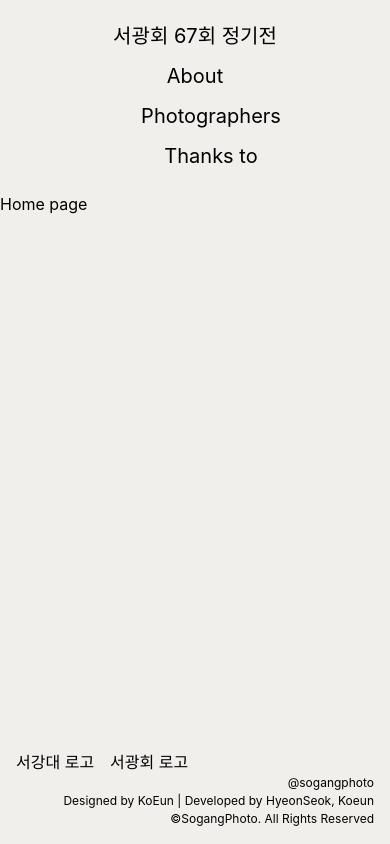
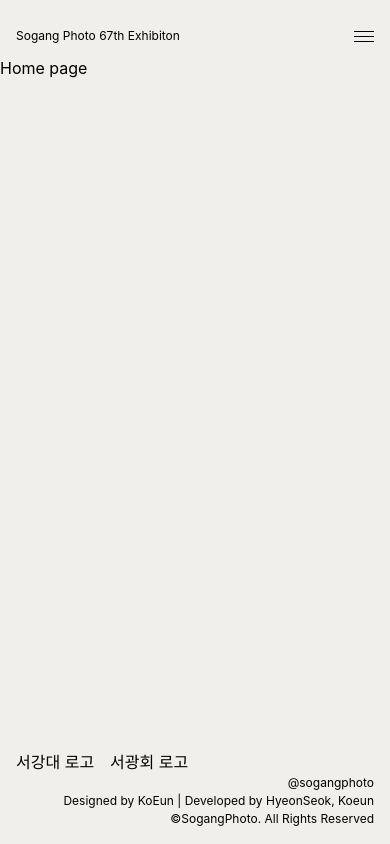
Before and after one commit to Sogangphoto/67th-regular-archive, a React (Create React App) app: page / in a window 390 px wide. Built offline with nearby package versions, Linux system fonts and the light colour scheme.

Commit message:
add: mobile version header

```diff
--- a/src/component/Navigation.tsx
+++ b/src/component/Navigation.tsx
@@ -1,22 +1,30 @@
-import { useCallback, useEffect } from "react";
+import { useCallback, useEffect, useState } from "react";
 import { Link, useLocation } from "react-router-dom";
 import styled from "styled-components";
 import cn from "classnames";
+import { ReactComponent as HamburgerIcon } from "../assets/hamburger_icon.svg";
+import { ReactComponent as XIcon } from "../assets/x_icon.svg";
 
-const StyledLink = styled(Link)<{ isCurrentPage?: boolean }>`
+const StyledLink = styled(Link)<{
+  isCurrentPage?: boolean;
+  isMobile?: boolean;
+}>`
   display: block;
-
-  font-size: 20px;
   height: 40px;
   line-height: 40px;
 
-  text-align: center;
   box-sizing: border-box;
 
   ${(p) => (p.isCurrentPage ? "border-bottom: 3px dashed;" : "")}
+  ${(p) =>
+    p.isMobile
+      ? "border-bottom: 3px dashed; height: 72px; padding-left: 30px; line-height: 80px"
+      : ""}
 `;
 const Navigation = () => {
   const location = useLocation();
+
+  const [isOpen, setIsOpen] = useState(false);
 
   const isCurrentPage = useCallback(
     (pathname: string) => {
@@ -37,12 +45,24 @@ const Navigation = () => {
   }, [location]);
 
   return (
+    <>
       <div
         id="navigation"
-      className={cn("xl:flex", "xl:justify-between", "w-full", "px-8", "py-4")}
+        className={cn(
+          "hidden",
+          "xl:flex",
+          "justify-between",
+          "w-full",
+          "px-8",
+          "py-4",
+          "text-xl",
+          "text-center",
+        )}
       >
-      <StyledLink to={to("/")}>서광회 67회 정기전</StyledLink>
-      <div className="space-x-8 xl:flex">
+        <StyledLink to={to("/")} className="text-xl">
+          서광회 67회 정기전
+        </StyledLink>
+        <div className="flex space-x-8">
           <StyledLink isCurrentPage={isCurrentPage("about")} to={to("about")}>
             About
           </StyledLink>
@@ -65,6 +85,70 @@ const Navigation = () => {
           </StyledLink>
         </div>
       </div>
+
+      <div
+        id="navigation"
+        className={cn(
+          "flex",
+          "xl:hidden",
+          "flex-col",
+          "text-[32px]",
+          "pt-4",
+          "justify-between",
+          isOpen ? ["h-screen ", "w-screen", "fixed", "left-0", "top-0"] : "",
+          "bg-[#F1EFEB]",
+        )}
+      >
+        <div className="mx-4 flex items-center justify-between">
+          <StyledLink to={to("/")} className="text-xs">
+            Sogang Photo 67th Exhibiton
+          </StyledLink>
+          <div onClick={() => setIsOpen(!isOpen)}>
+            {isOpen ? <XIcon /> : <HamburgerIcon />}
+          </div>
+        </div>
+
+        <div
+          className={cn(
+            "flex-col text-left transition",
+            isOpen ? "flex" : "hidden",
+          )}
+        >
+          <StyledLink
+            isMobile={true}
+            isCurrentPage={isCurrentPage("about")}
+            to={to("about")}
+          >
+            About
+          </StyledLink>
+          {location.hash === "#archive" && (
+            <StyledLink
+              isMobile={true}
+              isCurrentPage={isCurrentPage("archive")}
+              to={to("archive")}
+            >
+              Archive
+            </StyledLink>
+          )}
+          <StyledLink
+            isMobile={true}
+            isCurrentPage={isCurrentPage("photographers")}
+            to={to("photographers")}
+          >
+            Photographers
+          </StyledLink>
+          <StyledLink
+            isMobile={true}
+            isCurrentPage={isCurrentPage("thanks")}
+            to={to("thanks")}
+          >
+            Thanks to
+          </StyledLink>
+          <div className="h-28"></div>
+        </div>
+        <div></div>
+      </div>
+    </>
   );
 };
 export default Navigation;
```
Also changed, not shown: src/assets/hamburger_icon.svg (added), src/assets/x_icon.svg (added), src/component/Navigation.module.css (added). Lines whose indentation alone changed are shown as unchanged.
